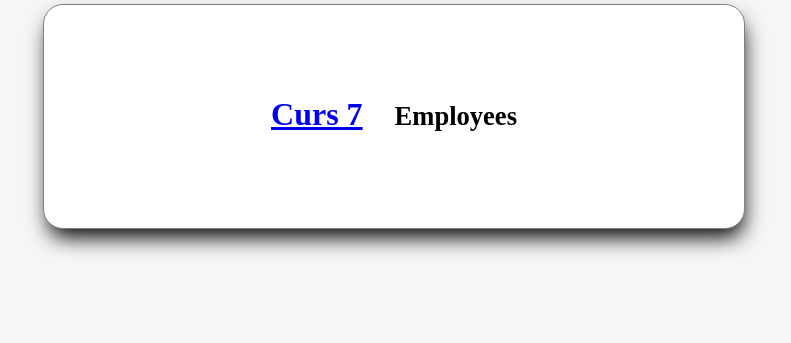
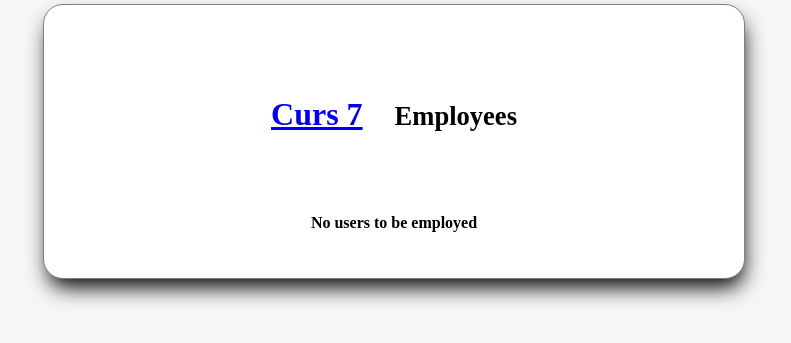
Before and after one commit to goiaciprian/google-python-curs, a Python web app: template hr_manager/templates/employees.html in a window 1280 px wide. Shown: the part 156-499 px from the top of the page, without its empty margins (246-1037 px from the left). Run offline with Jinja, Linux system fonts and the light colour scheme; the template is opened without the code that fills it, so the values that code supplies are empty.

Commit message:
mesaj daca nu sunt users care sa fie angajati

```diff
--- a/hr_manager/templates/employees.html
+++ b/hr_manager/templates/employees.html
@@ -46,6 +46,8 @@
         {% endfor %}
       </table>
     </div>
+    {% else %}
+      <p style="font-weight: bold">No users to be employed</p>
   {% endif %}
 
   <style type="text/css">
--- a/hr_manager/templates/employers.html
+++ b/hr_manager/templates/employers.html
@@ -20,6 +20,7 @@
       </tr>
       {% endfor %}
     </table>
+
     {% endif %}
   </div>
   <div>
```
